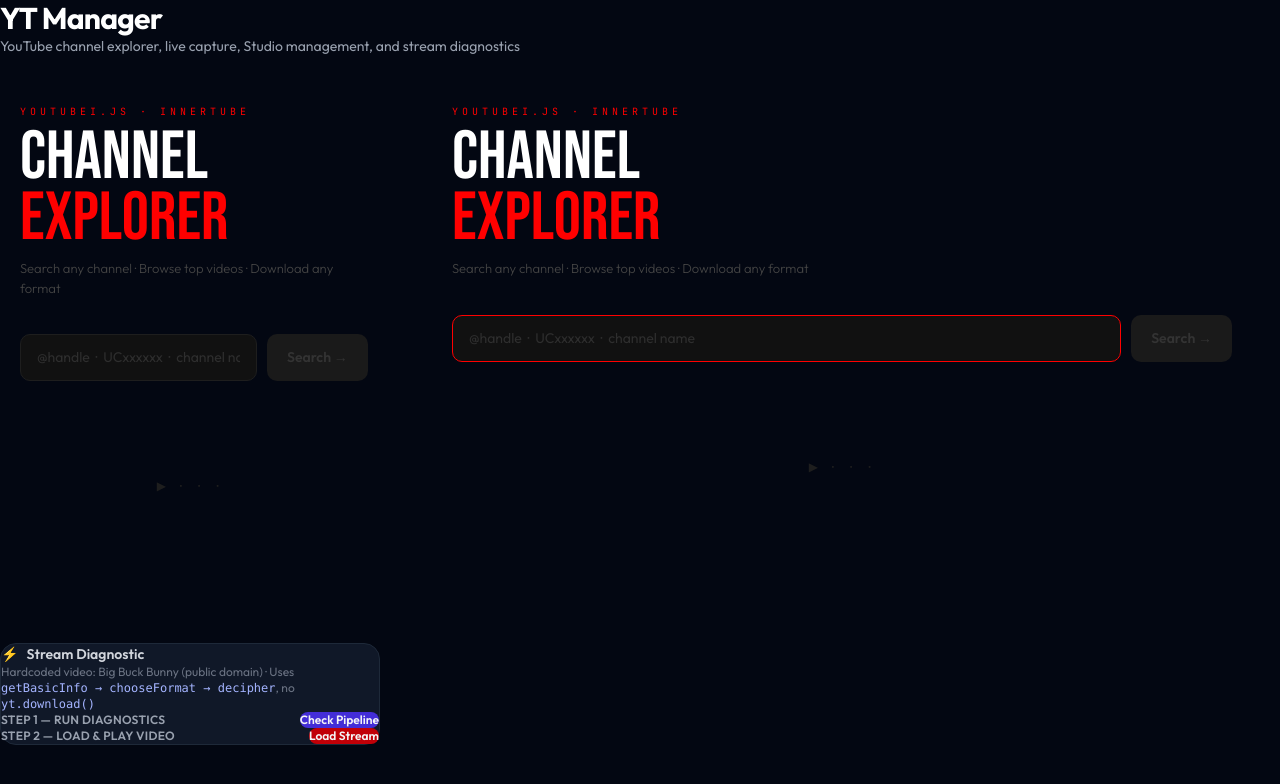
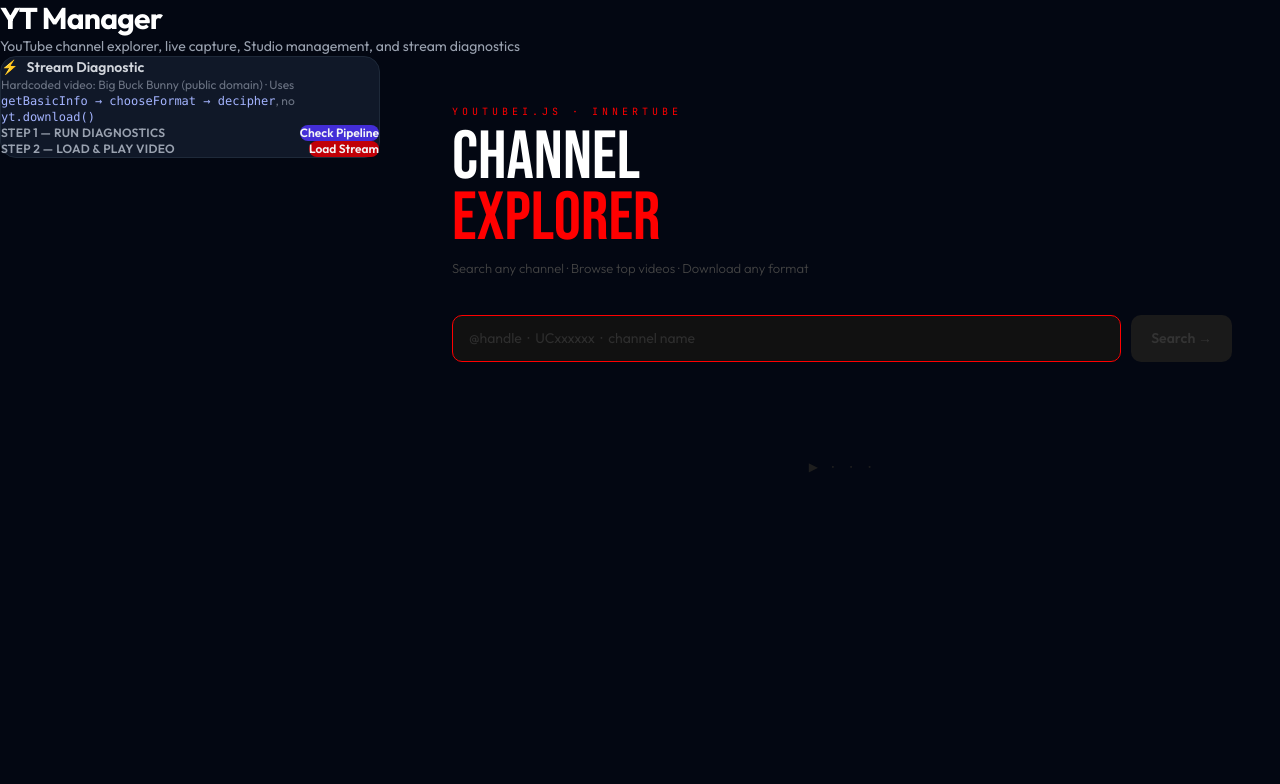
Before and after one commit to Nickblaq/jc, a Next.js app: page / in a window 1280 px wide. Shown: the top 784 px of the page. Built offline with nearby package versions, Linux system fonts and the light colour scheme.

Commit message:
Update page.tsx

```diff
--- a/app/page.tsx
+++ b/app/page.tsx
@@ -17,7 +17,7 @@ export default function Home() {
         <div className="grid grid-cols-1 lg:grid-cols-[380px_1fr] gap-6 items-start">
           {/* Left column */}
           <div className="space-y-5">
-            <ChannelPage />
+
             <StreamPanel />
           </div>
 
```
